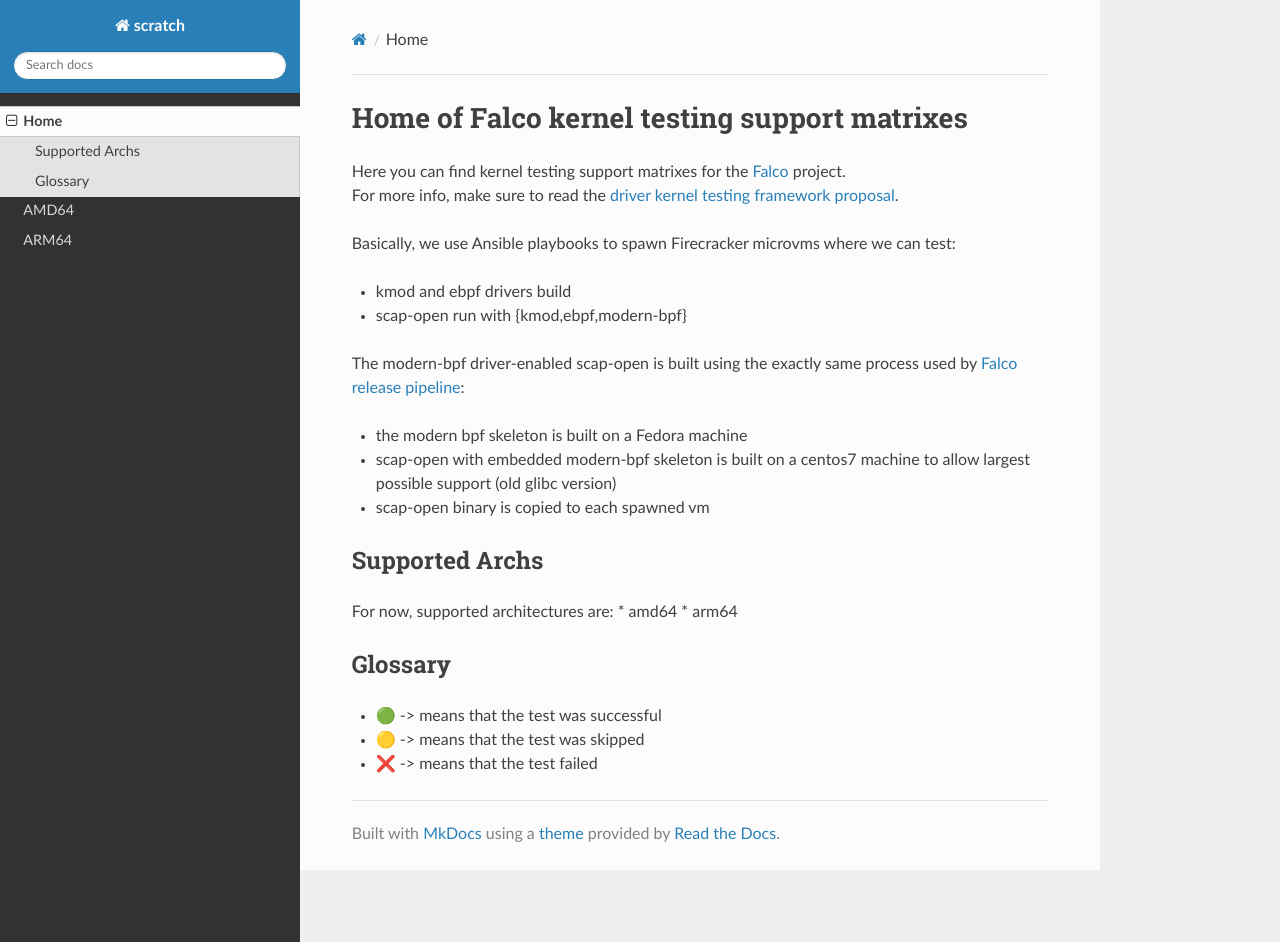
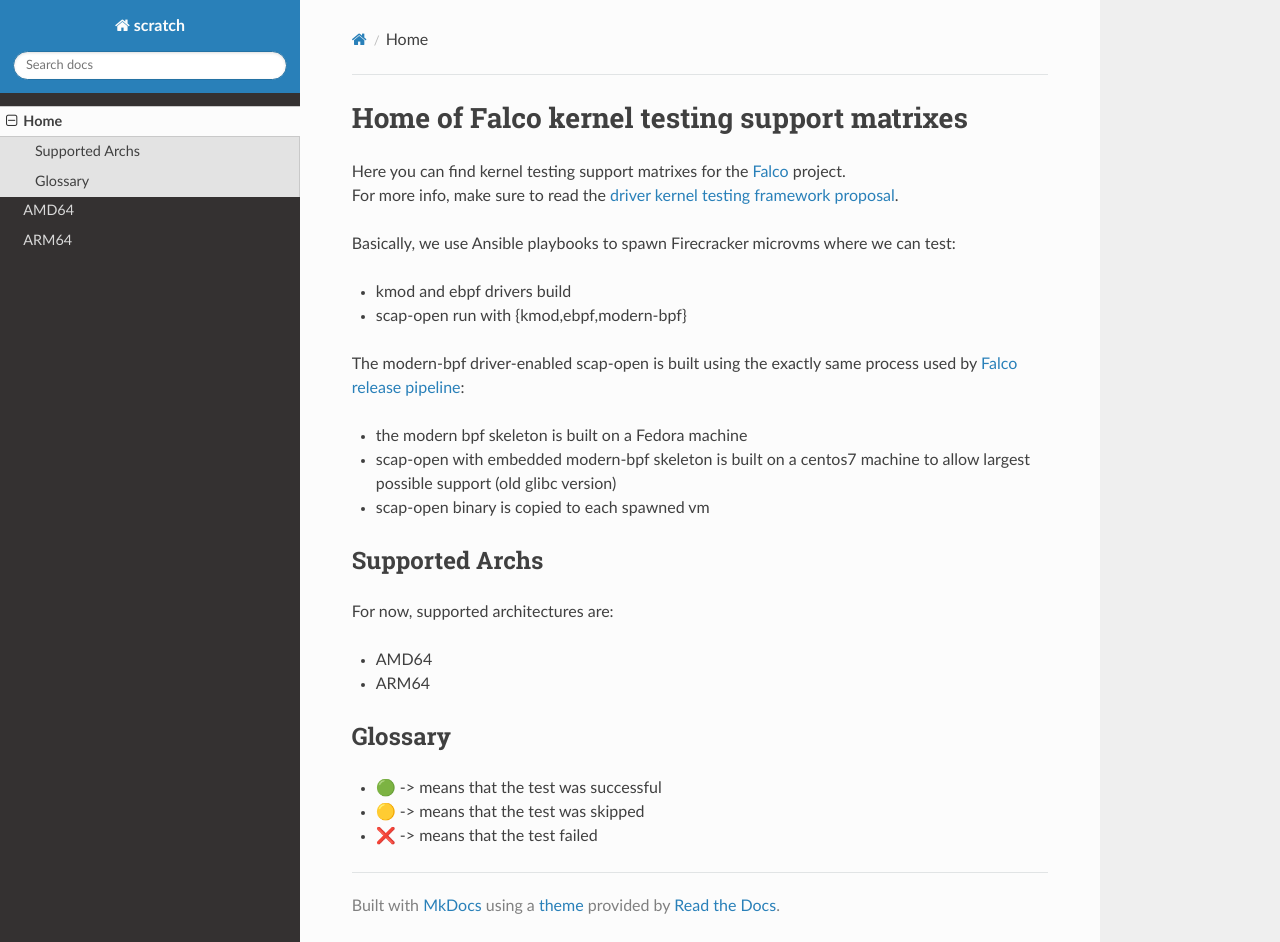
Before and after one commit to FedeDP/scratch, an MkDocs documentation site: the page built from docs/index.md, in a window 1280 px wide and 942 px high. Built offline with MkDocs 1.6.1, drawn with Linux system fonts in a browser that asks for light colours; nearby versions of some CDN libraries.

Commit message:
wip
Signed-off-by: Federico Di Pierro <nierro92@gmail.com>

```diff
--- a/docs/index.md
+++ b/docs/index.md
@@ -17,8 +17,9 @@ The modern-bpf driver-enabled scap-open is built using the exactly same process
 ## Supported Archs
 
 For now, supported architectures are:
-* amd64
-* arm64
+
+* AMD64
+* ARM64
 
 ## Glossary
 
```
